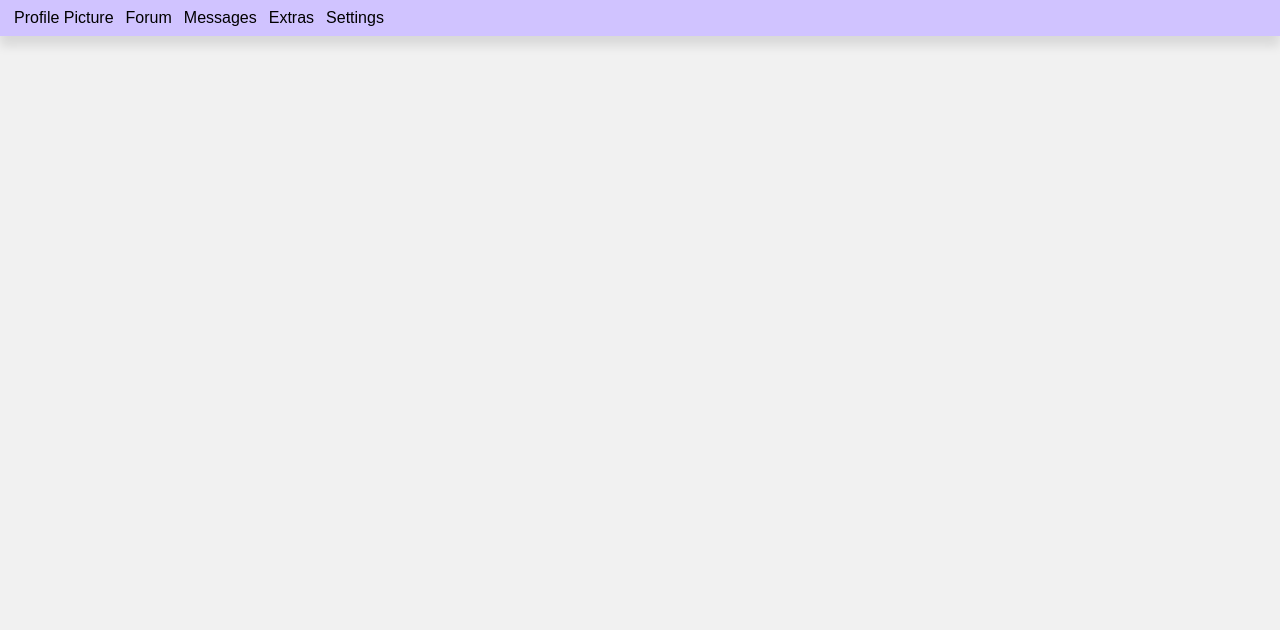
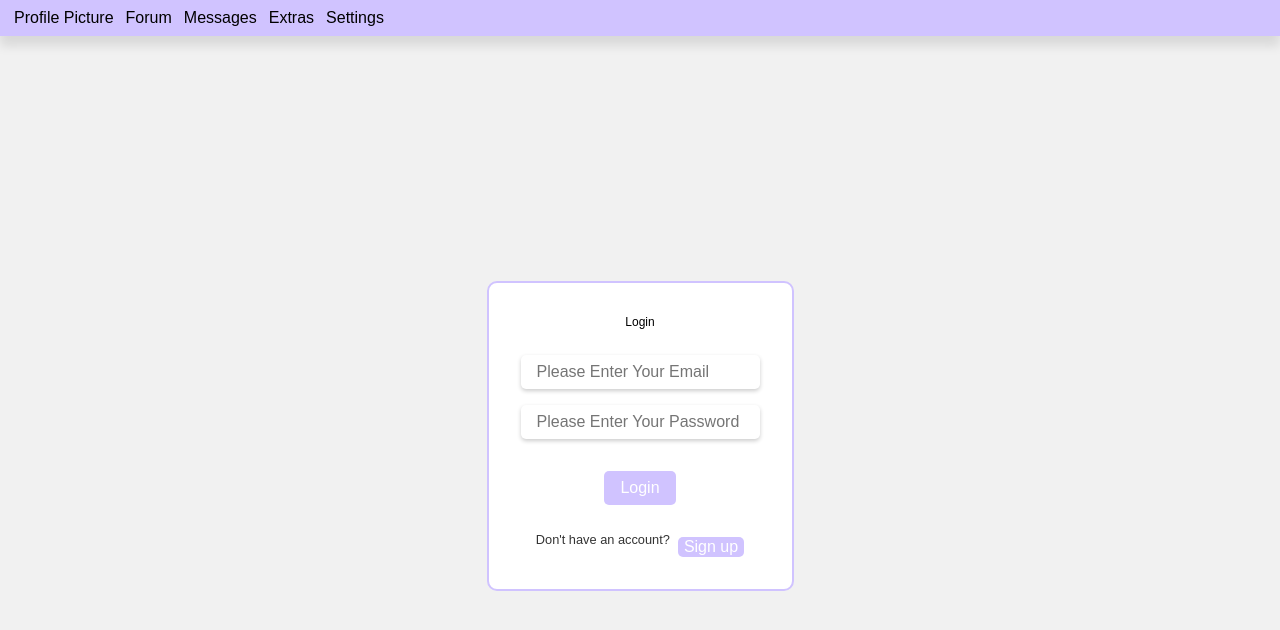
Before and after one commit to TrianePeart/capstone-frontend-jd, a React (Create React App) app: page / in a window 1280 px wide. Shown: the top 630 px of the page. Built offline with nearby package versions, Linux system fonts and the light colour scheme; no server answers; the HTML template or start-up script is replaced by a standard one.

Commit message:
save attempts (jd ignore)

```diff
--- a/package.json
+++ b/package.json
@@ -10,6 +10,7 @@
     "leaflet": "^1.9.4",
     "react": "^18.2.0",
     "react-dom": "^18.2.0",
+    "react-rating-stars-component": "^2.2.0",
     "react-router-dom": "^6.11.1",
     "react-scripts": "5.0.1",
     "serve": "^11.3.2",
--- a/src/components/Login.js
+++ b/src/components/Login.js
@@ -1,49 +1,44 @@
 import React, { useState, useEffect } from 'react';
-import { Navigate } from 'react-router-dom';
+import { useNavigate } from 'react-router-dom';
 import axios from 'axios';
 
 function Login() {
   const [email, setEmail] = useState('');
   const [password, setPassword] = useState('');
   const [errorMessage, setErrorMessage] = useState('');
-  const [shouldRedirect, setShouldRedirect] = useState(false);
+  const navigate = useNavigate();
 
   useEffect(() => {
-    const storeEmail = localStorage.getItem('email');
-    const storePassword = localStorage.getItem('password');
-
-    if (storeEmail && storePassword) {
-      setEmail(storeEmail);
-      setPassword(storePassword);
+    const loggedInUser = localStorage.getItem('user');
+    if (loggedInUser) {
+      navigate('/profile');
     }
-  }, []);
+  }, [navigate]);
 
   const handleLogin = async (e) => {
     e.preventDefault();
 
     try {
-      const res = await axios.post('/login', { email, password });
+      const response = await axios.post(`${process.env.REACT_APP_API_URL}/`, {
+        email,
+        password,
+      });
+      const data = response.data;
 
-      if (res.status === 201) {
-        // This is making sure they logged in correctly.
-
-        // local storage for email and password
-        localStorage.setItem('email', email);
-        localStorage.setItem('password', password);
-
-        setShouldRedirect(true);
+      if (response.status === 200) {
+        localStorage.setItem('user', JSON.stringify(data.user));
+        navigate('/profile');
       } else {
-        setErrorMessage('User Not Found!');
+        setErrorMessage(data.message);
       }
     } catch (error) {
-      console.log(error);
-      setErrorMessage('Error Creating User: ' + error.message);
+      console.error('Error:', error);
     }
   };
 
-  if (shouldRedirect) {
-    return <Navigate to="/signup" />;
-  }
+  const handleSignupRedirect = () => {
+    navigate('/signup');
+  };
 
   return (
     <div className="landing-container">
@@ -56,6 +51,7 @@ function Login() {
             value={email}
             onChange={(e) => setEmail(e.target.value)}
             className="login-input"
+            required
           />
           <input
             type="password"
@@ -63,6 +59,7 @@ function Login() {
             value={password}
             onChange={(e) => setPassword(e.target.value)}
             className="login-input"
+            required
           />
           <button type="submit" className="login-button">
             Login
@@ -71,7 +68,7 @@ function Login() {
         {errorMessage && <p>{errorMessage}</p>}
         <div className="signup-link">
           <p>Don't have an account?</p>
-          <button onClick={() => setShouldRedirect(true)}>Sign up</button>
+          <button onClick={handleSignupRedirect}>Sign up</button>
         </div>
       </div>
     </div>
--- a/src/pages/Landing.js
+++ b/src/pages/Landing.js
@@ -5,7 +5,7 @@ import '../style/Landing.css';
 function Landing() {
     return (
         <div>
-          {/* <Login /> */}
+          <Login />
         </div>
     );
 }
```
Also changed, not shown: 2 other files (tests, documents, lock files or other folders).
